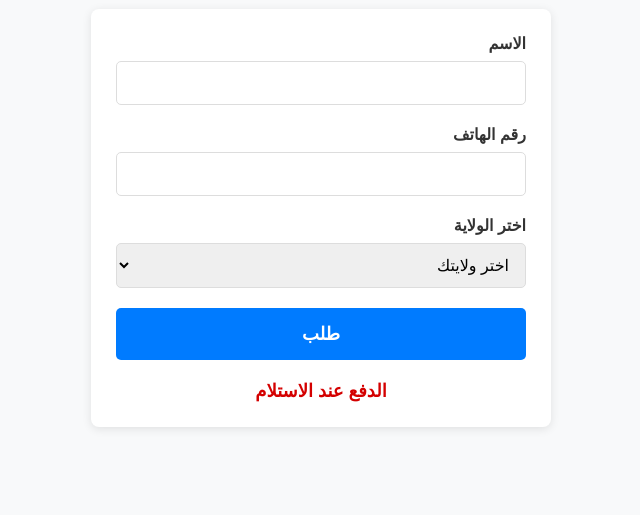
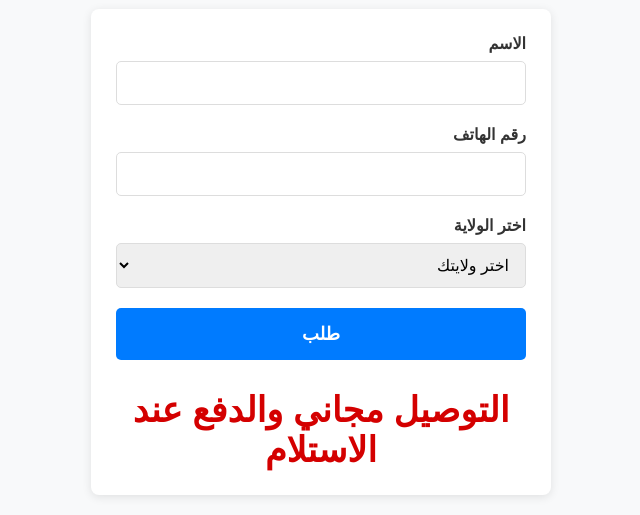
Before and after one commit to brix65/vente, a plain HTML site: page index.html in a window 1280 px wide. Shown: the part 367-882 px from the top of the page, without its empty margins (319-959 px from the left). Before the commit the page ends 814 px from the top, so only its background shows below. Drawn offline with Linux system fonts and the light colour scheme.

Commit message:
index.html

```diff
--- a/index.html
+++ b/index.html
@@ -113,9 +113,9 @@
         }
 
         .cash-note {
-            margin-top: 20px;
+            margin-top: 30px;
             text-align: center;
-            font-size: 18px;
+            font-size: 35px;
             font-weight: bold;
             color: #d40000;
         }
@@ -256,7 +256,7 @@
         <button class="submit-btn">طلب</button>
     </form>
 
-    <div class="cash-note">الدفع عند الاستلام</div>
+    <div class="cash-note">التوصيل مجاني والدفع عند الاستلام </div>
 </div>
 
 <div class="loading-overlay" id="loading">
@@ -327,7 +327,7 @@
                 phone: phone,
                 state: state,
                 product: "jordan 41 black",
-                price: "5000 دج",
+                price: "10000 دج",
                 timestamp: new Date().toISOString()
             };
 
@@ -337,7 +337,7 @@
             // إخفاء رسالة التحميل وإظهار رسالة النجاح
             setTimeout(() => {
                 loadingOverlay.style.display = 'none';
-                alert('تم طلب المنتوج بنجاح، سنتصل بك بعد قليل ملاحضة الدفع سيكون عند استلام المنتوج ');
+                alert('تم طلب المنتوج بنجاح، سنتصل بك بعد قليل ملاحضة التوصيل مجاني و الدفع سيكون عند استلام المنتوج ');
                 orderForm.reset();
             }, 1000);
 
```
